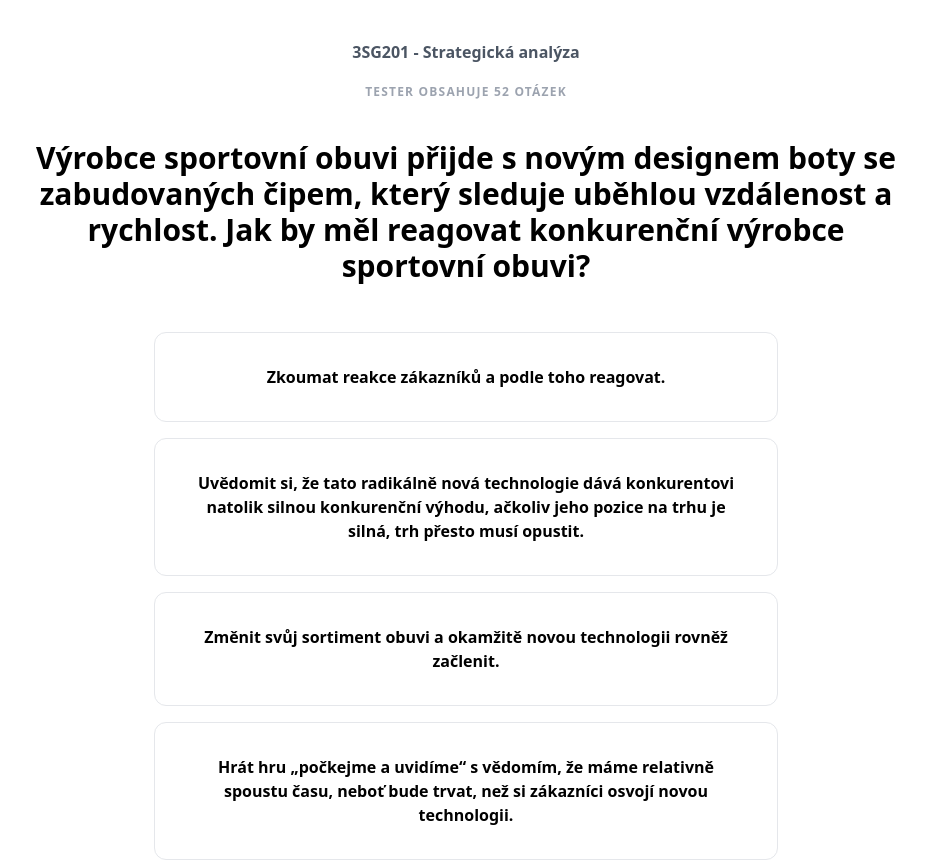
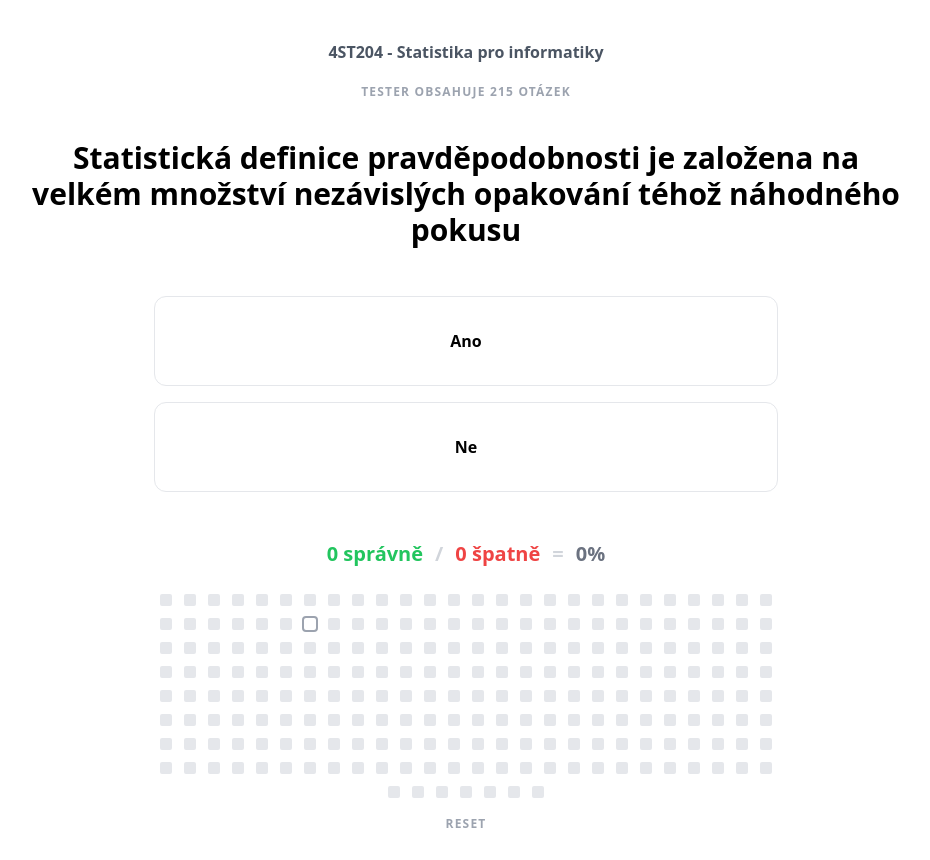
Before and after one commit to jirkavrba/vse-tester-template, a React (Create React App) app: page / in a window 1280 px wide. Shown: the top 860 px of the page, without its empty margins (174-1104 px from the left). Built offline with nearby package versions, Linux system fonts and the light colour scheme.

Commit message:
Add title hash to questions key to prevent clashes

```diff
--- a/package.json
+++ b/package.json
@@ -8,8 +8,10 @@
     "@testing-library/user-event": "^13.2.1",
     "@types/jest": "^27.0.1",
     "@types/node": "^16.7.13",
+    "@types/object-hash": "^2.2.1",
     "@types/react": "^18.0.0",
     "@types/react-dom": "^18.0.0",
+    "object-hash": "^3.0.0",
     "react": "^18.1.0",
     "react-dom": "^18.1.0",
     "react-scripts": "5.0.1",
@@ -45,5 +47,5 @@
     "postcss": "^8.4.14",
     "tailwindcss": "^3.0.24"
   },
-  "homepage": "https://vrba.dev/vse/3sg201/tester"
+  "homepage": "https://vrba.dev/vse/4st204/tester"
 }
--- a/src/App.tsx
+++ b/src/App.tsx
@@ -1,9 +1,9 @@
 import Tester from './components/Tester';
-import questions from "./sets/3sg201-strategicka-analyza.json";
+import questions from "./sets/4st204-statistika-pro-informatiky.json";
 
 function App() {
   return (
-    <Tester title="3SG201 - Strategická analýza" questions={questions}/>
+    <Tester title="4ST204 - Statistika pro informatiky" questions={questions}/>
   );
 }
 
--- a/src/components/Tester.tsx
+++ b/src/components/Tester.tsx
@@ -1,3 +1,4 @@
+import hash from "object-hash";
 import { useState, FC, useEffect } from "react";
 import QuestionComponent from "./Question";
 import QuestionsOverview from "./QuestionsOverview";
@@ -34,14 +35,16 @@ const Tester: FC<TesterProps> = ({title, questions: source}: TesterProps) => {
     const [positions, setPositions] = useState<Array<number>>([]);
     const [index, setIndex] = useState<number>(Math.floor(Math.random() * source.length));
 
+    const key = `questions_${hash(title)}`
+
     const persistQuestions = (questions: Array<DisplayQuestion>) => {
-        window.localStorage.setItem("questions", JSON.stringify(questions))
+        window.localStorage.setItem(key, JSON.stringify(questions))
         setQuestions(questions);
     };
 
     useEffect(() => {
         // Assign each questions a position and an answer state (and store this in localstorage preferably)
-        const stored = window.localStorage.getItem("questions");
+        const stored = window.localStorage.getItem(key);
         const questions = stored !== null
             ? JSON.parse(stored)
             : source.map((q, i) => ({...q, state: QuestionState.Unanswered, position: i}))
```
Also changed, not shown: 1 other file (tests, documents, lock files or other folders).
